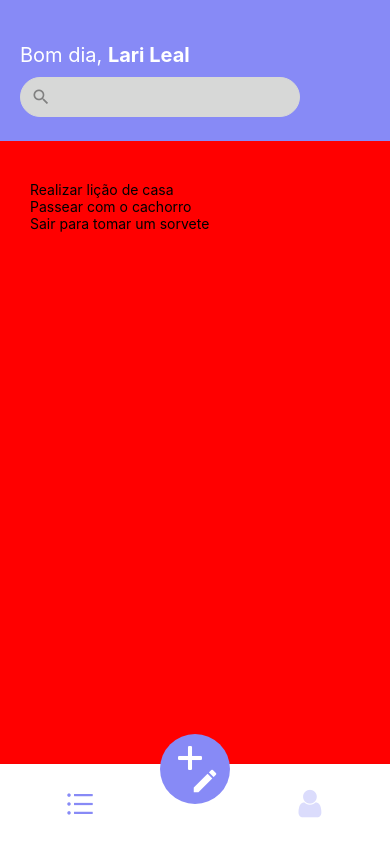
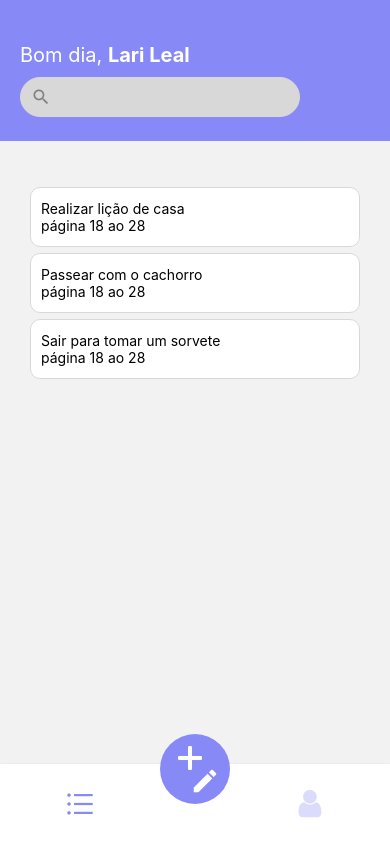
Before and after one commit to LariLeal/ReactNative-App, a React Native app: screen /BottomRoutes in a window 390 px wide. Built offline with nearby package versions, Linux system fonts and the light colour scheme.

Commit message:
Criando Cards e componentizando eles, colocando suas propriedades, tambem relizando estilos iniciais a ele

```diff
--- a/src/pages/list/index.tsx
+++ b/src/pages/list/index.tsx
@@ -1,5 +1,5 @@
 import React from "react";
-import { Text, View, FlatList } from "react-native";
+import { Text, View, FlatList, TouchableOpacity } from "react-native";
 import {style} from "./styles";
 import { Input } from "../../components/input";
 import {MaterialIcons} from '@expo/vector-icons';
@@ -35,6 +35,23 @@
 ]
 
 export default function List() {
+
+    const _renderCard = (item: PropCard) => {
+        return (
+            <TouchableOpacity style={style.card}>
+                <View style={style.rowCard}>
+                    {/* <Ball /> */}
+                    <View>
+                        <Text>{item.title}</Text>
+                        <Text>{item.description}</Text>
+                    </View>
+                    {/* <Flag /> */}
+                </View>
+
+            </TouchableOpacity>
+        )
+    }
+
     return (
         <View style={style.container}>
             <View style={style.header}>
@@ -51,7 +68,7 @@
                     data={data}
                     style={{marginTop: 40, paddingHorizontal: 30}}
                     keyExtractor={(item, index) => item.item.toString()}
-                    renderItem={({item, index}) => {return (<Text>{item.title}</Text>)}}
+                    renderItem={({item, index}) => {return (_renderCard(item))}}
                 />
             </View>
         </View>
--- a/src/pages/list/styles.ts
+++ b/src/pages/list/styles.ts
@@ -25,6 +25,22 @@
     boxList: {
         flex: 1,
         width: '100%',
-        backgroundColor: 'red'
+       // backgroundColor: 'red'
+    },
+    card: {
+        width: '100%',
+        height: 60,
+        backgroundColor: '#FFF',
+        marginTop: 6,
+        borderRadius: 10,
+        justifyContent: 'center',
+        padding: 10,
+        borderWidth: 1,
+        borderColor: themas.colors.lightGray
+    },
+    rowCard: {
+        flexDirection: 'row',
+        alignItems: 'center',
+        justifyContent: 'space-between'
     }
 })
```
